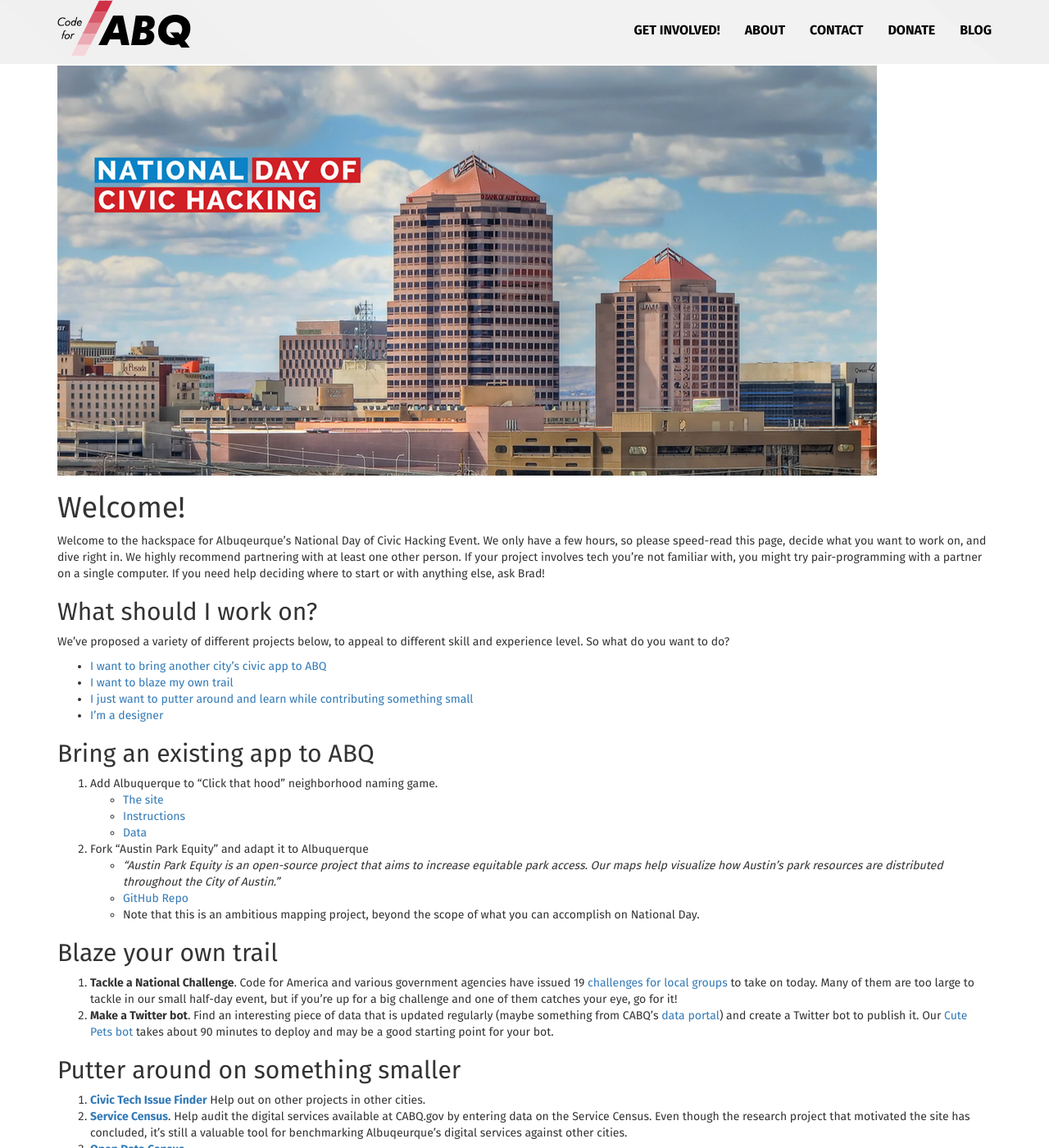
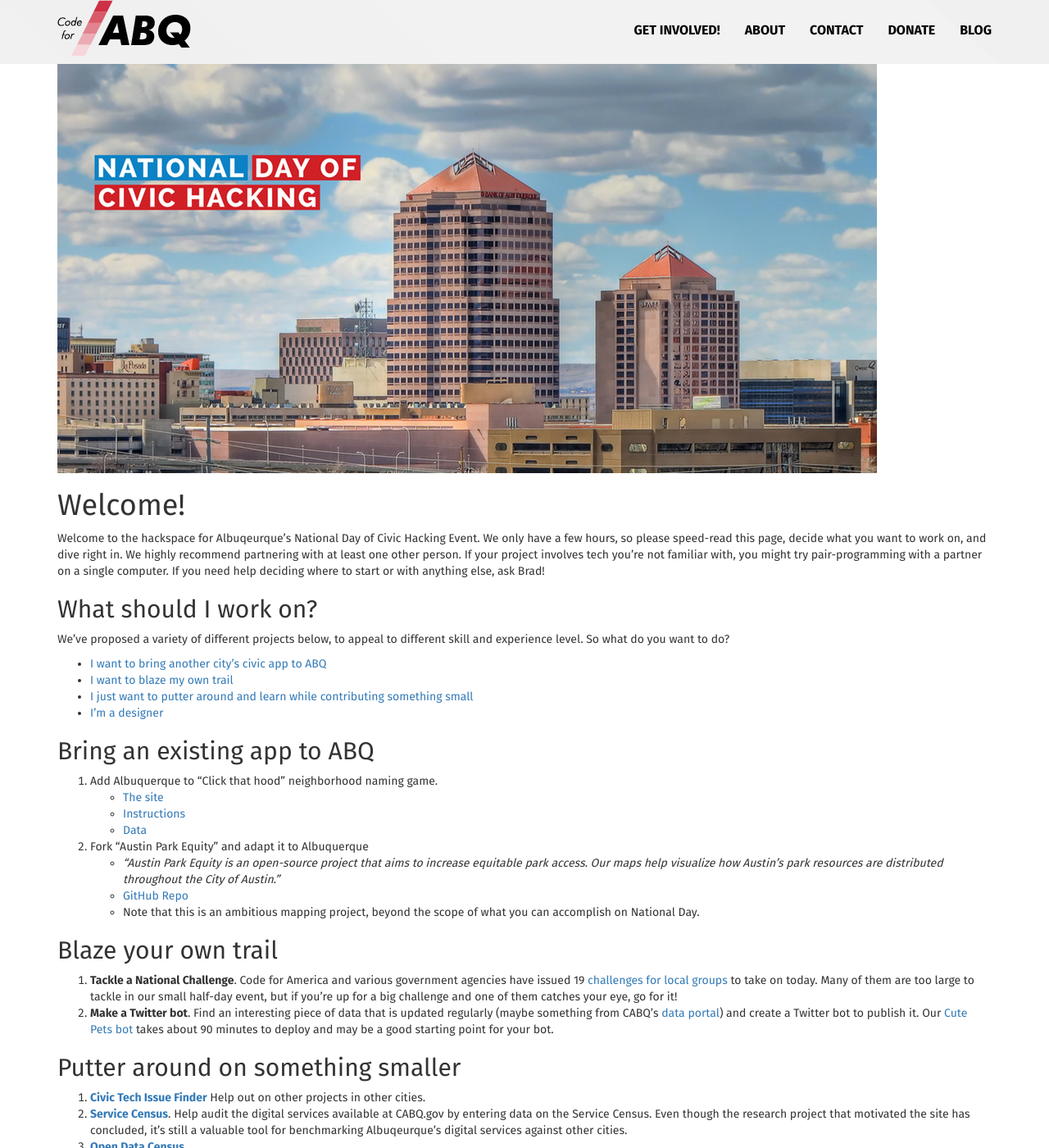
Before and after one commit to ThomasWomack/Code-for-NM, a Jekyll site: the page built from hackspace.md, in a window 1280 px wide and 1400 px high. Shown: the whole window at 82% size. Built offline with Jekyll 4.4.1, drawn with Linux system fonts in a browser that asks for light colours; nearby versions of some CDN libraries.

Commit message:
removing white space

```diff
--- a/css/main.scss
+++ b/css/main.scss
@@ -42,7 +42,7 @@
 }
 
 body {
-  padding-top: 80px;
+  padding-top: 77px;
   font-family: $base-font-family;
 }
 
@@ -195,7 +195,6 @@
   background-color: $grey-color-dark;
   color: $white;
   padding: 50px 0px;
-  margin-top: 3em;
 }
 
 @import
```
